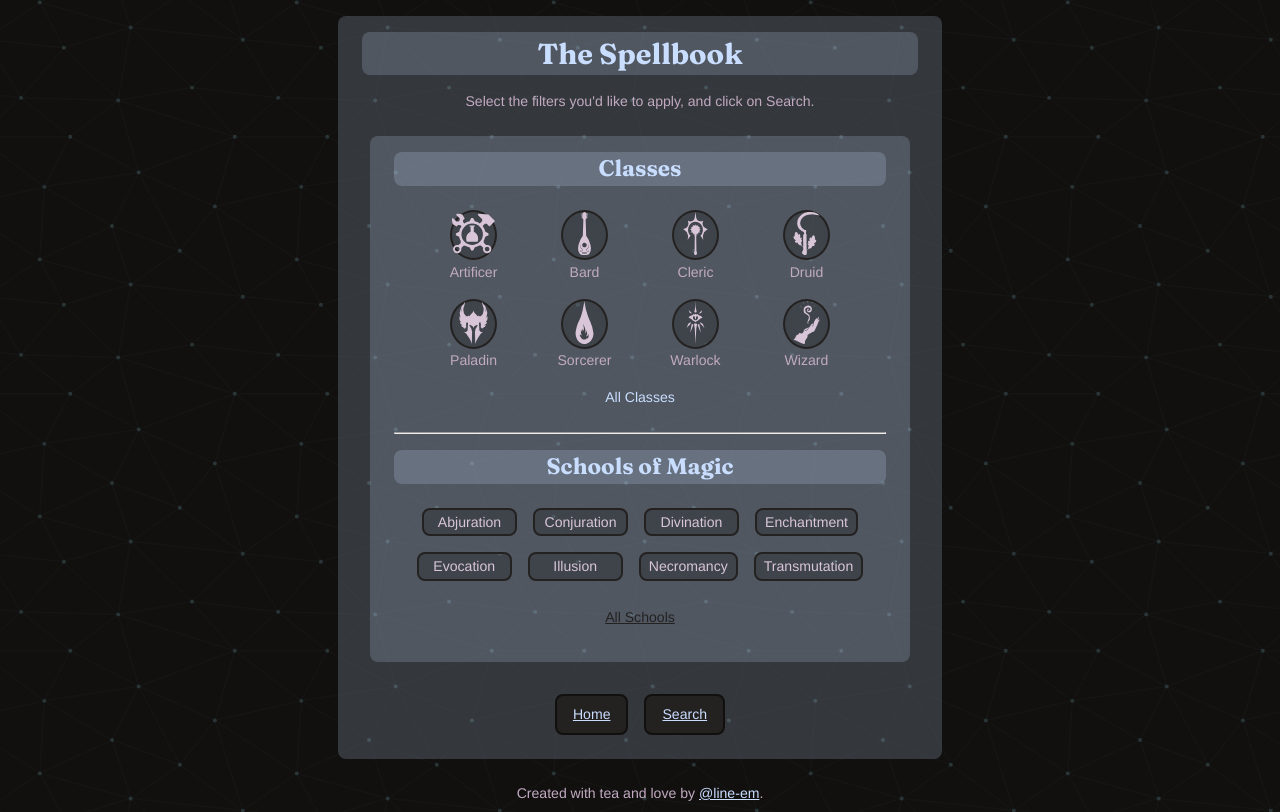
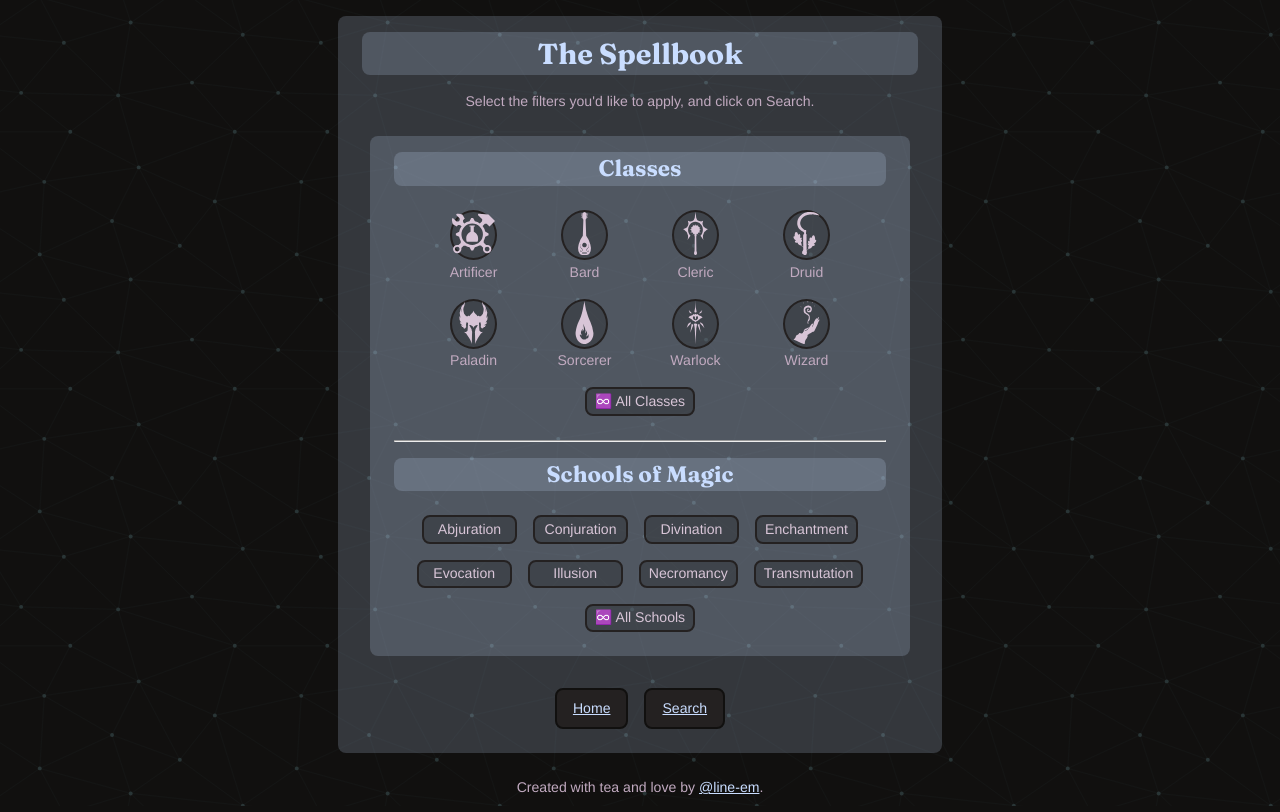
Before and after one commit to line-em/dnd-spellbook, a React (Vite) app: page /#/filters in a window 1280 px wide. Built offline with nearby package versions, Linux system fonts and the light colour scheme; a web font is replaced by a local one.

Commit message:
Add query to data

```diff
--- a/src/assets/classes/classesData.js
+++ b/src/assets/classes/classesData.js
@@ -1,34 +1,56 @@
 export default [
 	{
 		class: "Artificer",
-		symbol: "./src/assets/classes/Class Icon - Artificer.svg"
+		query: "Artificer",
+		icon: "./src/assets/classes/Class Icon - Artificer.svg"
 	},
 	{
 		class: "Bard",
-		symbol: "./src/assets/classes/Class Icon - Bard.svg"
+		query: "Bard",
+		icon: "./src/assets/classes/Class Icon - Bard.svg"
 	},
 	{
 		class: "Cleric",
-		symbol: "./src/assets/classes/Class Icon - Cleric.svg"
+		query: "Cleric",
+		icon: "./src/assets/classes/Class Icon - Cleric.svg"
 	},
 	{
 		class: "Druid",
-		symbol: "./src/assets/classes/Class Icon - Druid.svg"
+		query: "Druid",
+		icon: "./src/assets/classes/Class Icon - Druid.svg"
 	},
 	{
 		class: "Paladin",
-		symbol: "./src/assets/classes/Class Icon - Paladin.svg"
+		query: "Paladin",
+		icon: "./src/assets/classes/Class Icon - Paladin.svg"
 	},
 	{
 		class: "Sorcerer",
-		symbol: "./src/assets/classes/Class Icon - Sorcerer.svg"
+		query: "Sorcerer",
+		icon: "./src/assets/classes/Class Icon - Sorcerer.svg"
 	},
 	{
 		class: "Warlock",
-		symbol: "./src/assets/classes/Class Icon - Warlock.svg"
+		query: "Warlock",
+		icon: "./src/assets/classes/Class Icon - Warlock.svg"
 	},
 	{
 		class: "Wizard",
-		symbol: "./src/assets/classes/Class Icon - Wizard.svg"
+		query: "Wizard",
+		icon: "./src/assets/classes/Class Icon - Wizard.svg"
+	},
+	{
+		class: "♾️ All Classes",
+		query: [
+			"Artificer",
+			"Bard",
+			"Druid",
+			"Cleric",
+			"Paladin",
+			"Sorcerer",
+			"Wizard",
+			"Warlock",
+			""
+		]
 	}
 ];
--- a/src/assets/schools/schoolsData.js
+++ b/src/assets/schools/schoolsData.js
@@ -1,34 +1,55 @@
 export default [
 	{
 		class: "Abjuration",
+		query: "Abjuration",
 		symbol: "./src/assets/schools/Abjuration2.png"
 	},
 	{
 		class: "Conjuration",
+		query: "Conjuration",
 		symbol: "./src/assets/schools/Conjuration.png"
 	},
 	{
 		class: "Divination",
+		query: "Divination",
 		symbol: "./src/assets/schools/Divination.png"
 	},
 	{
 		class: "Enchantment",
+		query: "Enchantment",
 		symbol: "./src/assets/schools/Enchantment.png"
 	},
 	{
 		class: "Evocation",
+		query: "Evocation",
 		symbol: "./src/assets/schools/Evocation.png"
 	},
 	{
 		class: "Illusion",
+		query: "Illusion",
 		symbol: "./src/assets/schools/Illusion.png"
 	},
 	{
 		class: "Necromancy",
+		query: "Necromancy",
 		symbol: "./src/assets/schools/Necromancy.png"
 	},
 	{
 		class: "Transmutation",
+		query: "Transmutation",
 		symbol: "./src/assets/schools/Transmutation.png"
+	},
+	{
+		class: "♾️ All Schools",
+		query: [
+			"Transmutation",
+			"Necromancy",
+			"Illusion",
+			"Evocation",
+			"Enchantment",
+			"Divination",
+			"Conjuration",
+			"Abjuration"
+		]
 	}
 ];
--- a/src/components/BasicFilters.jsx
+++ b/src/components/BasicFilters.jsx
@@ -10,29 +10,23 @@ const BasicFilters = () => {
 		filterArray.map((filter, index) => (
 			<div>
 				{/* selected */}
-				<StyledFilter isImg={filterArray === schoolsData}>
-					{filterArray === schoolsData ? (
+				<StyledFilter isImg={!filter.icon}>
+					{filter.icon ? (
+						<img src={filter.icon} alt={filter.class} key={index} />
+					) : (
 						<p>{filter.class}</p>
-					) : (
-						<img src={filter.symbol} alt={filter.class} key={index} />
 					)}
 				</StyledFilter>
-				{filterArray === schoolsData ? "" : <p>{filter.class}</p>}
+				{filter.icon ? <p>{filter.class}</p> : ""}
 			</div>
 		));
 	return (
 		<WhiteSection>
 			<Heading type="4">Classes</Heading>
-			<FilterGrid>
-				{mapFilters(classesData)}
-				<a>All Classes</a>
-			</FilterGrid>
+			<FilterGrid>{mapFilters(classesData)}</FilterGrid>
 			<hr />
 			<Heading type="4">Schools of Magic</Heading>
-			<FilterGrid>
-				{mapFilters(schoolsData)}
-				<StyledButton>All Schools</StyledButton>
-			</FilterGrid>
+			<FilterGrid>{mapFilters(schoolsData)}</FilterGrid>
 		</WhiteSection>
 	);
 };
--- a/src/pages/Filters.jsx
+++ b/src/pages/Filters.jsx
@@ -3,7 +3,7 @@ import { FlexRowWrapper, SpellbookPage } from "../styled-components/FlexStyles";
 import { StyledLinkButton } from "../styled-components/StyledButton";
 import BasicFilters from "../components/BasicFilters";
 
-const Filters = (props) => {
+const Filters = () => {
 	return (
 		<SpellbookPage>
 			<Heading type="2">The Spellbook</Heading>
--- a/src/styled-components/StyledButton.jsx
+++ b/src/styled-components/StyledButton.jsx
@@ -20,11 +20,6 @@ const StyledLink = styled(Link)`
 	&:focus,
 	&:focus-visible {
 		outline: 4px auto -webkit-focus-ring-color;
-	}
-
-	${FilterGrid} > & {
-		background-color: transparent;
-		border-color: transparent;
 	}
 `;
 
```
